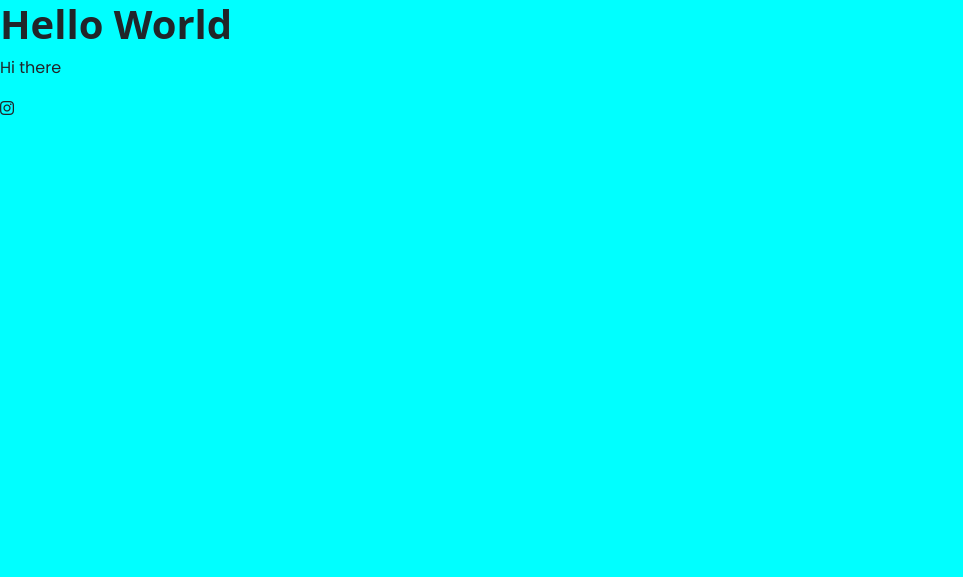
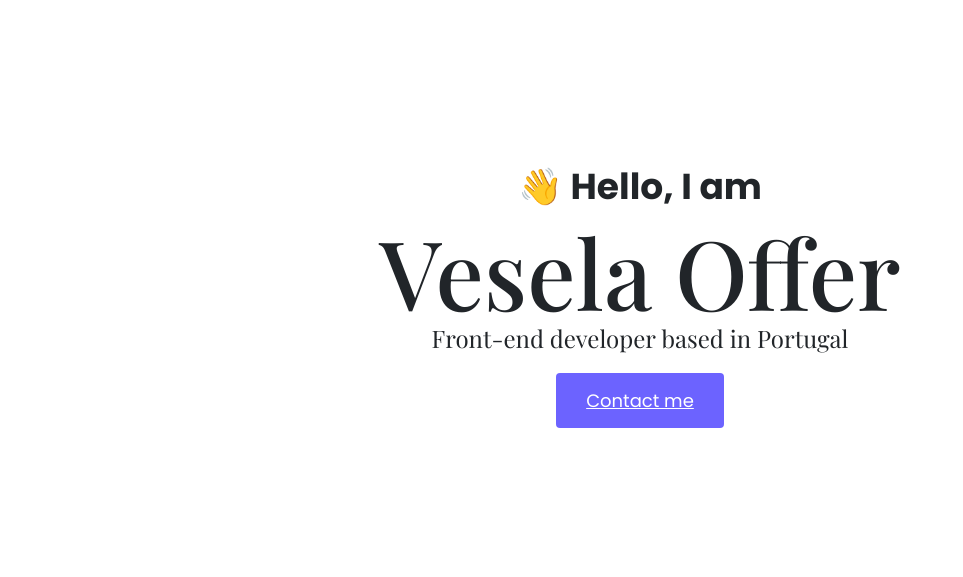
Before and after one commit to Vesi1991/Portfolio_projekt, a plain HTML site: page index.html in a window 1280 px wide. Shown: the whole page, without its empty margins (0-963 px from the left). Drawn offline with nearby package versions, Linux system fonts and the light colour scheme; a web font is replaced by a local one.

Commit message:
added css properties

```diff
--- a/index.html
+++ b/index.html
@@ -31,8 +31,13 @@
     ></script>
   </head>
   <body>
-    <h1>Hello World</h1>
-    <p>Hi there</p>
-    <i class="fa-brands fa-instagram"></i>
+    <div class="hero">
+      <p>👋 Hello, I am</p>
+      <h1>Vesela Offer</h1>
+      <h2 class="mb-5">Front-end developer based in Portugal</h2>
+      <div>
+        <a href="#" class="btn-branding">Contact me </a>
+      </div>
+    </div>
   </body>
 </html>
--- a/styles/portfolio.css
+++ b/styles/portfolio.css
@@ -1,13 +1,56 @@
+:root {
+  --branding-color: #6c63ff;
+  --secondyry-color: #f9f7ff;
+  --heading-font-family: "Playfair Display", serif;
+  --default-font-family: "Poppins", sans-serif;
+}
+
 body {
-  background-color: aqua;
+  font-family: var(--default-font-family);
+}
+
+h1,
+h2,
+h3,
+h4,
+h4,
+h6 {
+  color: black font-weight bold;
+  font-family: var(--heading-font-family);
 }
 
 h1 {
-  color: white font-family "Playfair Display", serif;
-  font-weight: bold;
+  font-size: 96px;
 }
 
 p {
-  font-family: "Poppins", sans-serif;
   font-weight: normal;
 }
+
+.hero {
+  padding: 160px 20px;
+  background-color: var(--secondary-color);
+  text-align: center;
+}
+
+.hero p {
+  font-size: 36px;
+  font-weight: bold;
+  margin: 0;
+}
+
+.hero h2 {
+  font-family: var(--heading-font-family);
+  font-weight: normal;
+  line-height: 2px;
+  font-size: 24px;
+}
+
+.btn-branding {
+  background: var(--branding-color);
+  border-radius: 4px;
+  color: white;
+  font-size: 18px;
+  line-height: 27px;
+  padding: 15px 30px;
+}
```
